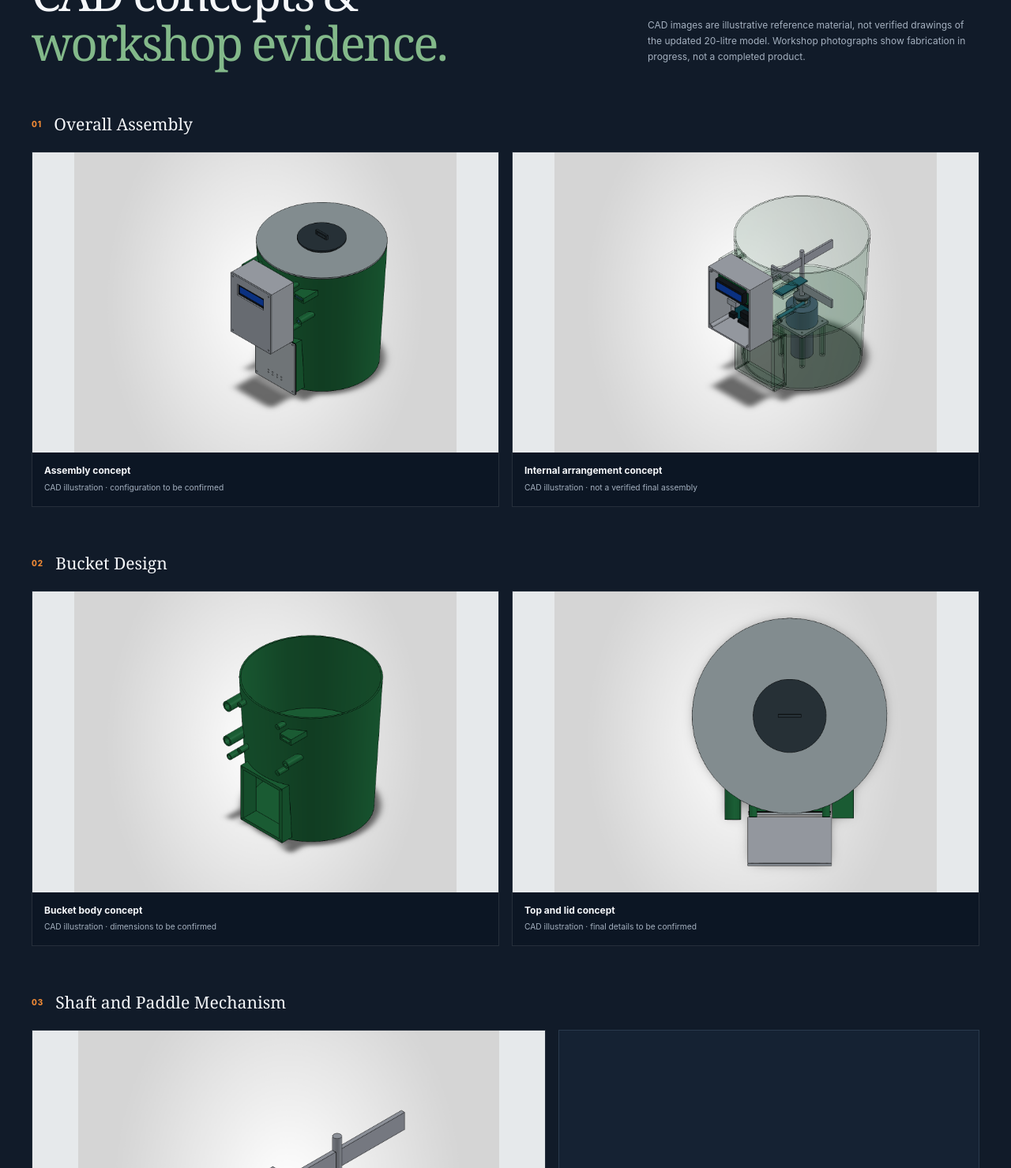
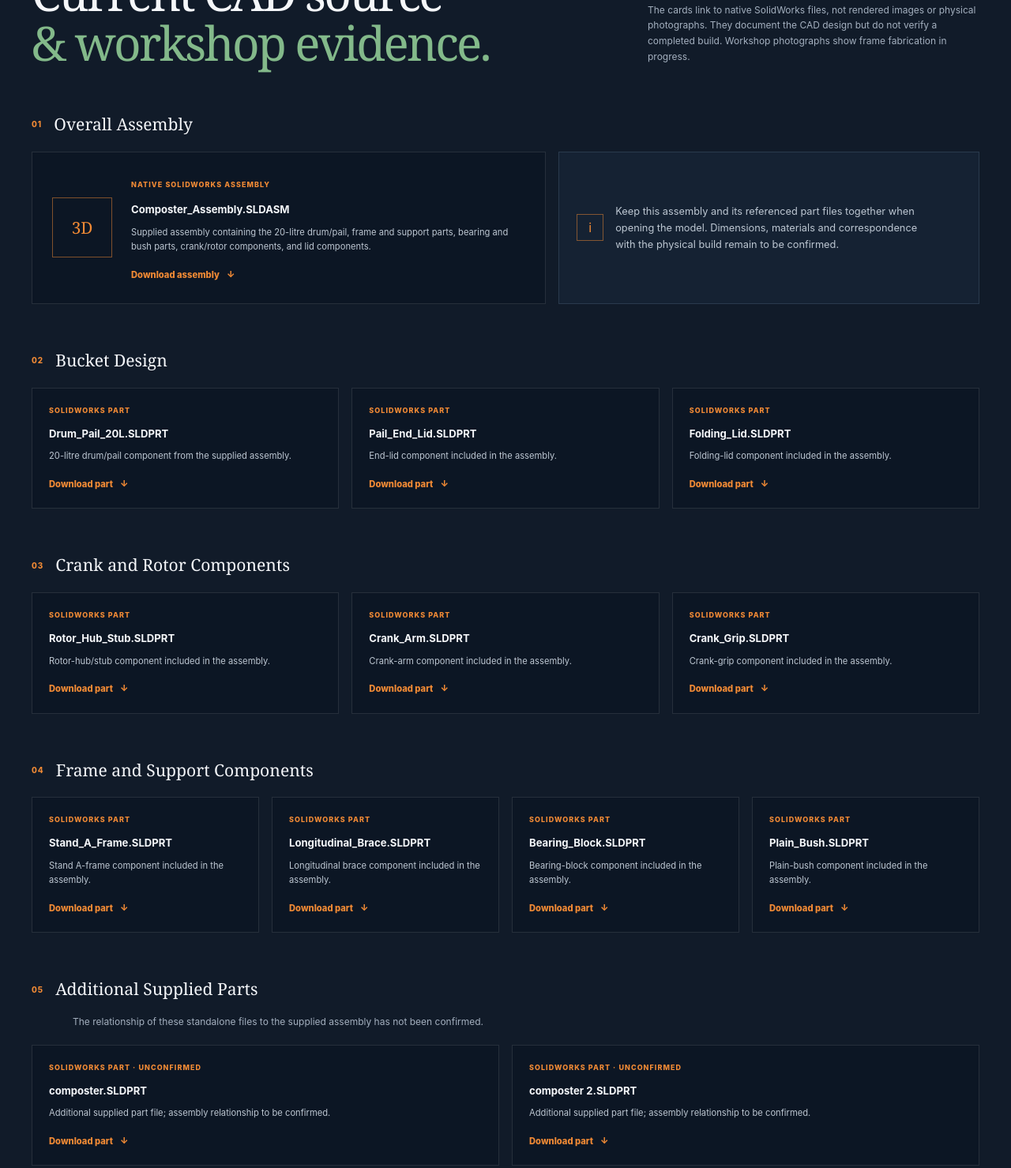
Before and after one commit to mayurdarekar2228-alt/Smart-Composting-System, a plain HTML site: page index.html in a window 1280 px wide. Shown: the part 1712-3191 px from the top of the page at 79% size. Drawn offline with Linux system fonts and the light colour scheme.

Commit message:
Update project README and CAD portfolio gallery
Replace the outdated CAD image gallery with supplied native CAD downloads and update the mechanical project documentation.

Co-authored-by: Copilot <223556219+Copilot@users.noreply.github.com>

```diff
--- a/index.html
+++ b/index.html
@@ -65,7 +65,7 @@
         </div>
         <div class="intro-copy">
           <p>The project explores a physical composting-system concept built around a 20-litre bucket and a mechanical mixing arrangement. Its emphasis is on mechanical design, fabrication and assembly.</p>
-          <p>The repository contains earlier CAD illustrations and photographs of frame work in progress. These materials are not proof of a completed build or verified performance; final geometry and construction details are to be confirmed.</p>
+          <p>The supplied SolidWorks assembly and component files are now included as native CAD downloads. They document the design, but do not prove that the physical build is complete or matches the CAD; the workshop photographs show frame work in progress.</p>
           <a class="text-link" href="README.md">Read the complete engineering brief <span aria-hidden="true">↗</span></a>
         </div>
       </div>
@@ -74,69 +74,72 @@
         <article class="design-card"><span class="card-index">01</span><h3>Container</h3><p>A 20-litre bucket is specified for the physical model. Usable volume, material and mounting details are to be confirmed.</p></article>
         <article class="design-card"><span class="card-index">02</span><h3>Mixing arrangement</h3><p>The mechanical arrangement is intended to redistribute material. Geometry, interfaces and operating method remain to be confirmed.</p></article>
         <article class="design-card"><span class="card-index">03</span><h3>Frame and support</h3><p>Workshop photographs document frame fabrication in progress. Dimensions, material and final assembly status are not established.</p></article>
-        <article class="design-card"><span class="card-index">04</span><h3>Access and assembly</h3><p>Access features appear in the CAD illustrations. Closure, clearances and final component configuration require verification.</p></article>
+        <article class="design-card"><span class="card-index">04</span><h3>Access and assembly</h3><p>The CAD files include end-lid and folding-lid components. Fit, closure and final physical configuration require verification.</p></article>
       </div>
     </section>
 
     <section class="section section-dark" id="gallery">
       <div class="section-inner">
         <div class="gallery-heading">
-          <div><p class="eyebrow">03 — PROJECT VISUALS</p><h2>CAD concepts &amp;<br><span>workshop evidence.</span></h2></div>
-          <p class="gallery-caveat">CAD images are illustrative reference material, not verified drawings of the updated 20-litre model. Workshop photographs show fabrication in progress, not a completed product.</p>
+          <div><p class="eyebrow">03 — PROJECT VISUALS</p><h2>Current CAD source<br><span>&amp; workshop evidence.</span></h2></div>
+          <p class="gallery-caveat">The cards link to native SolidWorks files, not rendered images or physical photographs. They document the CAD design but do not verify a completed build. Workshop photographs show frame fabrication in progress.</p>
         </div>
 
         <div class="gallery-group">
           <div class="group-heading"><span>01</span><h3>Overall Assembly</h3></div>
-          <div class="gallery-grid gallery-two">
-            <figure class="gallery-card">
-              <img src="assets/images/01_complete_isometric.png" alt="Earlier composting-system assembly shown as a CAD illustration; current configuration is to be confirmed." loading="lazy">
-              <figcaption><strong>Assembly concept</strong><span>CAD illustration · configuration to be confirmed</span></figcaption>
-            </figure>
-            <figure class="gallery-card">
-              <img src="assets/images/06_inside_isometric_transparent_bucket.png" alt="Earlier transparent assembly arrangement shown as a CAD illustration; current configuration is to be confirmed." loading="lazy">
-              <figcaption><strong>Internal arrangement concept</strong><span>CAD illustration · not a verified final assembly</span></figcaption>
-            </figure>
+          <div class="gallery-grid cad-grid cad-grid-feature">
+            <article class="cad-card cad-card-feature">
+              <div class="cad-card-mark" aria-hidden="true">3D</div>
+              <div class="cad-card-content">
+                <span class="cad-file-kind">NATIVE SOLIDWORKS ASSEMBLY</span>
+                <h4>Composter_Assembly.SLDASM</h4>
+                <p>Supplied assembly containing the 20-litre drum/pail, frame and support parts, bearing and bush parts, crank/rotor components, and lid components.</p>
+                <a class="cad-download" href="assets/cad/Composter_Assembly.SLDASM" download>Download assembly <span aria-hidden="true">↓</span></a>
+              </div>
+            </article>
+            <div class="gallery-note"><span class="note-mark" aria-hidden="true">i</span><p>Keep this assembly and its referenced part files together when opening the model. Dimensions, materials and correspondence with the physical build remain to be confirmed.</p></div>
           </div>
         </div>
 
         <div class="gallery-group">
           <div class="group-heading"><span>02</span><h3>Bucket Design</h3></div>
-          <div class="gallery-grid gallery-two">
-            <figure class="gallery-card">
-              <img src="assets/images/10_part_bucket_body_with_partition.png" alt="Bucket body concept shown as a CAD illustration; dimensions and configuration are to be confirmed." loading="lazy">
-              <figcaption><strong>Bucket body concept</strong><span>CAD illustration · dimensions to be confirmed</span></figcaption>
-            </figure>
-            <figure class="gallery-card">
-              <img src="assets/images/05_complete_top_lid.png" alt="Top and lid concept shown as a CAD illustration; final details are to be confirmed." loading="lazy">
-              <figcaption><strong>Top and lid concept</strong><span>CAD illustration · final details to be confirmed</span></figcaption>
-            </figure>
+          <div class="gallery-grid cad-grid">
+            <article class="cad-card"><span class="cad-file-kind">SOLIDWORKS PART</span><h4>Drum_Pail_20L.SLDPRT</h4><p>20-litre drum/pail component from the supplied assembly.</p><a class="cad-download" href="assets/cad/Drum_Pail_20L.SLDPRT" download>Download part <span aria-hidden="true">↓</span></a></article>
+            <article class="cad-card"><span class="cad-file-kind">SOLIDWORKS PART</span><h4>Pail_End_Lid.SLDPRT</h4><p>End-lid component included in the assembly.</p><a class="cad-download" href="assets/cad/Pail_End_Lid.SLDPRT" download>Download part <span aria-hidden="true">↓</span></a></article>
+            <article class="cad-card"><span class="cad-file-kind">SOLIDWORKS PART</span><h4>Folding_Lid.SLDPRT</h4><p>Folding-lid component included in the assembly.</p><a class="cad-download" href="assets/cad/Folding_Lid.SLDPRT" download>Download part <span aria-hidden="true">↓</span></a></article>
           </div>
         </div>
 
         <div class="gallery-group">
-          <div class="group-heading"><span>03</span><h3>Shaft and Paddle Mechanism</h3></div>
-          <div class="gallery-grid gallery-feature">
-            <figure class="gallery-card">
-              <img src="assets/images/13_part_mixer_shaft_paddles_seal_cassette.png" alt="Shaft and paddle arrangement shown as a CAD illustration; interfaces are to be confirmed." loading="lazy">
-              <figcaption><strong>Mixing arrangement concept</strong><span>CAD illustration · interfaces to be confirmed</span></figcaption>
-            </figure>
-            <div class="gallery-note"><span class="note-mark" aria-hidden="true">↗</span><p>The project brief identifies a mechanical mixing arrangement. The final geometry, supports and operating method have not yet been verified.</p></div>
+          <div class="group-heading"><span>03</span><h3>Crank and Rotor Components</h3></div>
+          <div class="gallery-grid cad-grid">
+            <article class="cad-card"><span class="cad-file-kind">SOLIDWORKS PART</span><h4>Rotor_Hub_Stub.SLDPRT</h4><p>Rotor-hub/stub component included in the assembly.</p><a class="cad-download" href="assets/cad/Rotor_Hub_Stub.SLDPRT" download>Download part <span aria-hidden="true">↓</span></a></article>
+            <article class="cad-card"><span class="cad-file-kind">SOLIDWORKS PART</span><h4>Crank_Arm.SLDPRT</h4><p>Crank-arm component included in the assembly.</p><a class="cad-download" href="assets/cad/Crank_Arm.SLDPRT" download>Download part <span aria-hidden="true">↓</span></a></article>
+            <article class="cad-card"><span class="cad-file-kind">SOLIDWORKS PART</span><h4>Crank_Grip.SLDPRT</h4><p>Crank-grip component included in the assembly.</p><a class="cad-download" href="assets/cad/Crank_Grip.SLDPRT" download>Download part <span aria-hidden="true">↓</span></a></article>
           </div>
         </div>
 
         <div class="gallery-group">
-          <div class="group-heading"><span>04</span><h3>Mechanical Components</h3></div>
-          <div class="gallery-grid gallery-feature">
-            <figure class="gallery-card">
-              <img src="assets/images/11_part_removable_lid_and_hatch.png" alt="Access lid concept shown as a CAD illustration; final component details are to be confirmed." loading="lazy">
-              <figcaption><strong>Access lid concept</strong><span>CAD illustration · final component details to be confirmed</span></figcaption>
-            </figure>
-            <div class="gallery-note"><span class="note-mark" aria-hidden="true">!</span><p>Component names, materials, dimensions and quantities should be confirmed from the approved drawings and completed model.</p></div>
+          <div class="group-heading"><span>04</span><h3>Frame and Support Components</h3></div>
+          <div class="gallery-grid cad-grid">
+            <article class="cad-card"><span class="cad-file-kind">SOLIDWORKS PART</span><h4>Stand_A_Frame.SLDPRT</h4><p>Stand A-frame component included in the assembly.</p><a class="cad-download" href="assets/cad/Stand_A_Frame.SLDPRT" download>Download part <span aria-hidden="true">↓</span></a></article>
+            <article class="cad-card"><span class="cad-file-kind">SOLIDWORKS PART</span><h4>Longitudinal_Brace.SLDPRT</h4><p>Longitudinal brace component included in the assembly.</p><a class="cad-download" href="assets/cad/Longitudinal_Brace.SLDPRT" download>Download part <span aria-hidden="true">↓</span></a></article>
+            <article class="cad-card"><span class="cad-file-kind">SOLIDWORKS PART</span><h4>Bearing_Block.SLDPRT</h4><p>Bearing-block component included in the assembly.</p><a class="cad-download" href="assets/cad/Bearing_Block.SLDPRT" download>Download part <span aria-hidden="true">↓</span></a></article>
+            <article class="cad-card"><span class="cad-file-kind">SOLIDWORKS PART</span><h4>Plain_Bush.SLDPRT</h4><p>Plain-bush component included in the assembly.</p><a class="cad-download" href="assets/cad/Plain_Bush.SLDPRT" download>Download part <span aria-hidden="true">↓</span></a></article>
+          </div>
+        </div>
+
+        <div class="gallery-group">
+          <div class="group-heading"><span>05</span><h3>Additional Supplied Parts</h3></div>
+          <p class="gallery-caveat gallery-caveat-wide">The relationship of these standalone files to the supplied assembly has not been confirmed.</p>
+          <div class="gallery-grid cad-grid">
+            <article class="cad-card"><span class="cad-file-kind">SOLIDWORKS PART · UNCONFIRMED</span><h4>composter.SLDPRT</h4><p>Additional supplied part file; assembly relationship to be confirmed.</p><a class="cad-download" href="assets/cad/composter.SLDPRT" download>Download part <span aria-hidden="true">↓</span></a></article>
+            <article class="cad-card"><span class="cad-file-kind">SOLIDWORKS PART · UNCONFIRMED</span><h4>composter 2.SLDPRT</h4><p>Additional supplied part file; assembly relationship to be confirmed.</p><a class="cad-download" href="assets/cad/composter%202.SLDPRT" download>Download part <span aria-hidden="true">↓</span></a></article>
           </div>
         </div>
 
         <div class="gallery-group" id="physical-model">
-          <div class="group-heading"><span>05</span><h3>Final Physical Model</h3></div>
+          <div class="group-heading"><span>06</span><h3>Physical Model — Fabrication in Progress</h3></div>
           <p class="gallery-caveat gallery-caveat-wide">No completed-model photograph has been supplied. The images below document frame fabrication in progress only.</p>
           <div class="gallery-grid gallery-two">
             <figure class="gallery-card gallery-photo">
@@ -183,7 +186,7 @@
         <article class="limit-panel">
           <p class="eyebrow">06 — LIMITATIONS &amp; NEXT STEPS</p>
           <h2>Evidence before<br><span>performance claims.</span></h2>
-          <p>Final dimensions, materials, interfaces, usable capacity and operating method are to be confirmed. CAD images may not represent the current 20-litre build.</p>
+          <p>Final dimensions, materials, interfaces, usable capacity and operating method are to be confirmed. The CAD source files document the design only; correspondence with the physical 20-litre build is unverified.</p>
           <ul class="check-list">
             <li>Verify the CAD against the physical model.</li>
             <li>Complete and document fabrication and assembly.</li>
@@ -216,7 +219,7 @@
       <p>Physical model · Mechanical design · Sustainable engineering</p>
       <a href="README.md">Project README ↗</a>
     </div>
-    <div class="section-inner footer-note">CAD illustrations are reference material. Workshop images show fabrication in progress; no completed build or composting result is claimed.</div>
+    <div class="section-inner footer-note">Native CAD files document the design, not a verified physical build. Workshop images show frame fabrication in progress; no completed build or composting result is claimed.</div>
   </footer>
 </body>
 </html>
--- a/style.css
+++ b/style.css
@@ -102,6 +102,17 @@ h1 span, h2 span { color: var(--green); }
 .gallery-grid { display: grid; gap: 16px; }
 .gallery-two { grid-template-columns: repeat(2, minmax(0, 1fr)); }
 .gallery-feature { grid-template-columns: minmax(0, 1.1fr) minmax(240px, .9fr); align-items: stretch; }
+.cad-grid { grid-template-columns: repeat(auto-fit, minmax(220px, 1fr)); }
+.cad-grid-feature { grid-template-columns: minmax(0, 1.1fr) minmax(240px, .9fr); align-items: stretch; }
+.cad-card { display: flex; min-width: 0; flex-direction: column; padding: 21px; border: 1px solid #ffffff1b; background: #0c1624; }
+.cad-card-feature { flex-direction: row; align-items: center; gap: 24px; padding: 25px; }
+.cad-card-mark { display: grid; width: 76px; height: 76px; flex: 0 0 76px; place-items: center; border: 1px solid #f18a3580; color: var(--orange); font-family: var(--serif); font-size: 1.3rem; }
+.cad-file-kind { color: var(--orange); font-size: .56rem; font-weight: 800; letter-spacing: .12em; }
+.cad-card h4 { margin: 11px 0 8px; color: var(--white); font-size: .82rem; overflow-wrap: anywhere; }
+.cad-card p { margin: 0; color: #bdc7d2; font-size: .7rem; line-height: 1.65; }
+.cad-card-content { min-width: 0; }
+.cad-download { display: inline-flex; align-items: center; gap: 9px; margin-top: 17px; color: var(--orange); font-size: .7rem; font-weight: 800; text-decoration: none; }
+.cad-download:hover { color: #ffa457; }
 .gallery-card { min-width: 0; margin: 0; overflow: hidden; border: 1px solid #ffffff1b; background: #0c1624; animation: rise-in .55s ease-out both; }
 .gallery-card img { display: block; width: 100%; max-height: 510px; aspect-ratio: 1.55; object-fit: contain; background: #e6e9eb; transition: transform .45s ease; }
 .gallery-card:hover img { transform: scale(1.025); }
@@ -155,6 +166,7 @@ h1 span, h2 span { color: var(--green); }
   .principle-band { grid-template-columns: repeat(2, 1fr); }
   .principle-title { grid-column: 1 / -1; }
   .gallery-feature { grid-template-columns: 1fr 1fr; }
+  .cad-grid-feature { grid-template-columns: 1fr; }
   .process-layout, .team-layout { gap: 38px; }
 }
 
@@ -182,6 +194,8 @@ h1 span, h2 span { color: var(--green); }
   .gallery-caveat-wide { margin: -4px 0 17px; }
   .gallery-group { margin-top: 42px; }
   .gallery-two, .gallery-feature, .split-sections { grid-template-columns: 1fr; }
+  .cad-grid { grid-template-columns: 1fr; }
+  .cad-card-feature { align-items: flex-start; flex-direction: column; gap: 17px; }
   .gallery-card img { aspect-ratio: 1.15; }
   .gallery-photo img { aspect-ratio: 1.08; }
   .gallery-note { min-height: 100px; }
```
Also changed, not shown: 1 other file.
